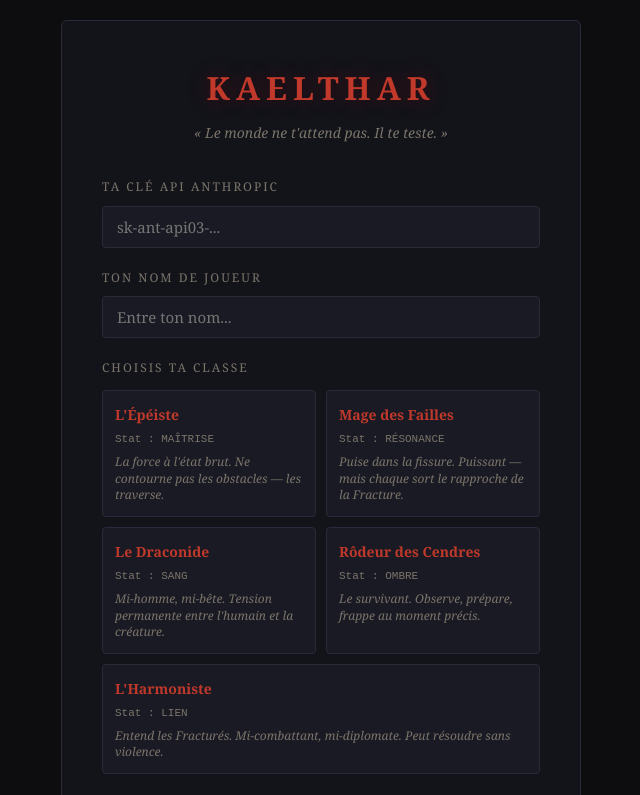
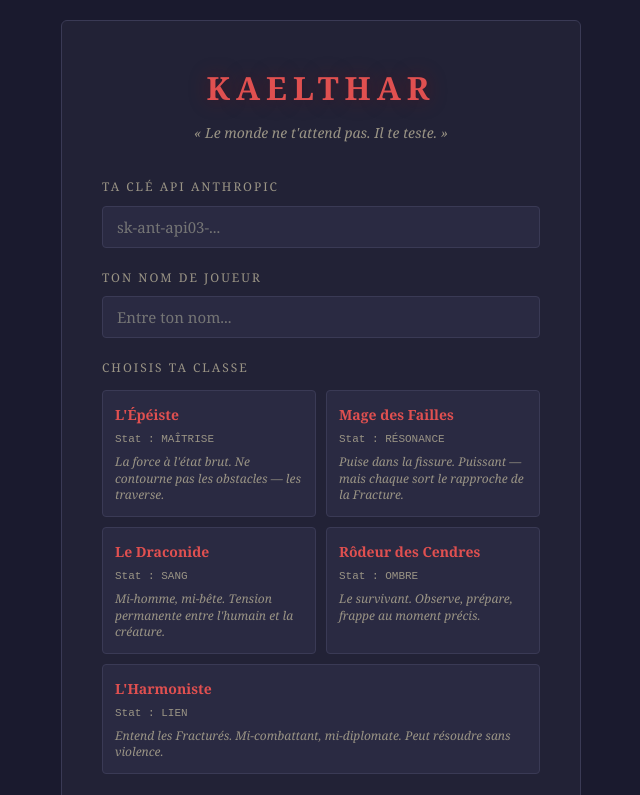
Before and after one commit to Kaelthar-jeu/Kaelthar, a plain HTML site: page index.html in a window 1280 px wide. Shown: the top 795 px of the page, without its empty margins (319-959 px from the left). Drawn offline with Linux system fonts and the light colour scheme.

Commit message:
Update index.html

```diff
--- a/index.html
+++ b/index.html
@@ -7,9 +7,9 @@
   <style>
     *, *::before, *::after { box-sizing: border-box; margin: 0; padding: 0; }
     :root {
-      --bg:#0d0d0f; --bg2:#13131a; --bg3:#1a1a24;
-      --border:#2a2a3a; --red:#8b0000; --red-light:#c0392b;
-      --gold:#c9a84c; --text:#d4cfc4; --text-dim:#7a756a;
+      --bg:#1a1a2e; --bg2:#222236; --bg3:#2a2a42;
+      --border:#3a3a55; --red:#a01010; --red-light:#e05050;
+      --gold:#d4a853; --text:#e8e4d9; --text-dim:#9a9485;
       --font:'Georgia',serif; --mono:'Courier New',monospace;
     }
     html,body{height:100%;min-height:100%;background:var(--bg);color:var(--text);font-family:var(--font);font-size:16px;line-height:1.7;}
```
